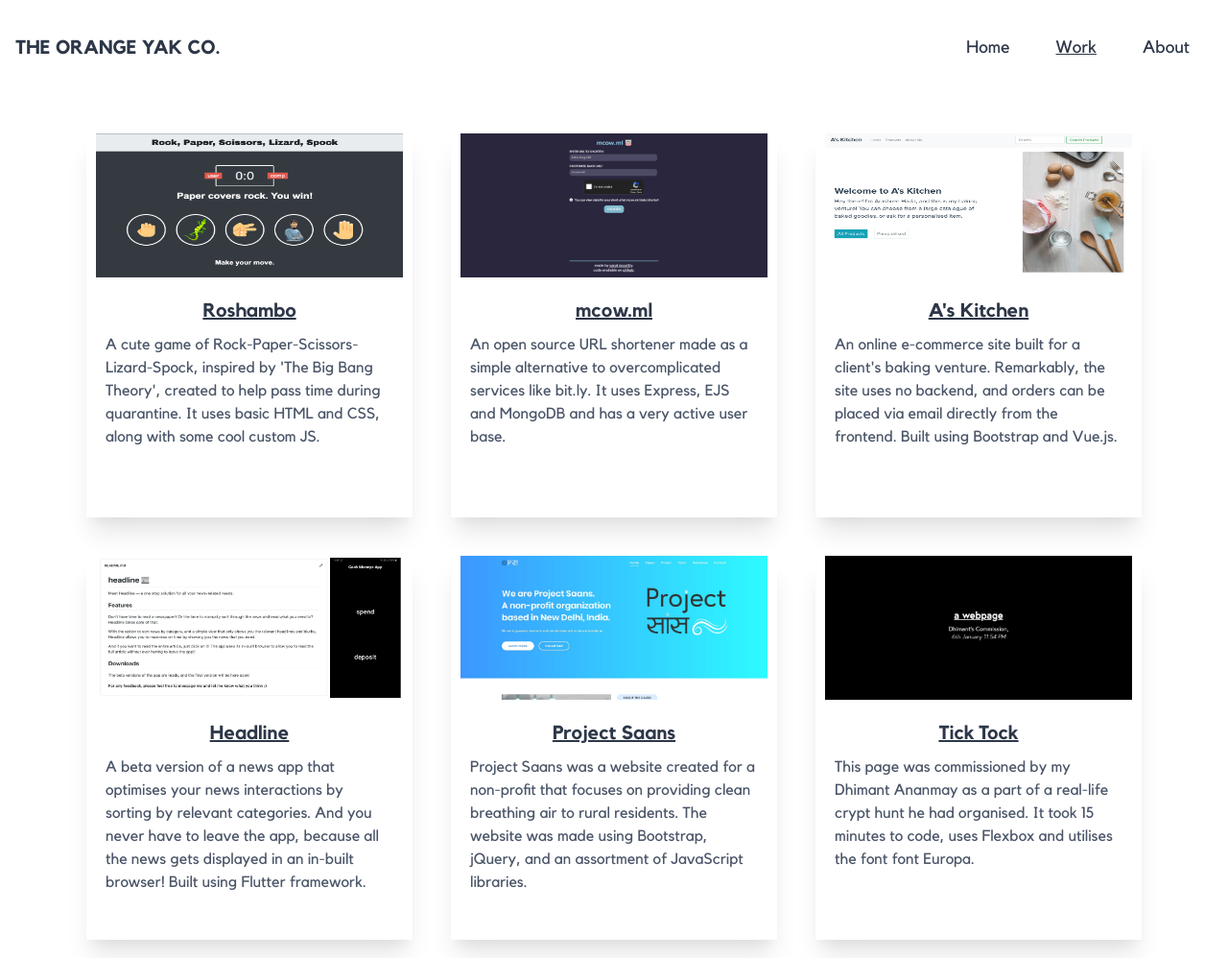
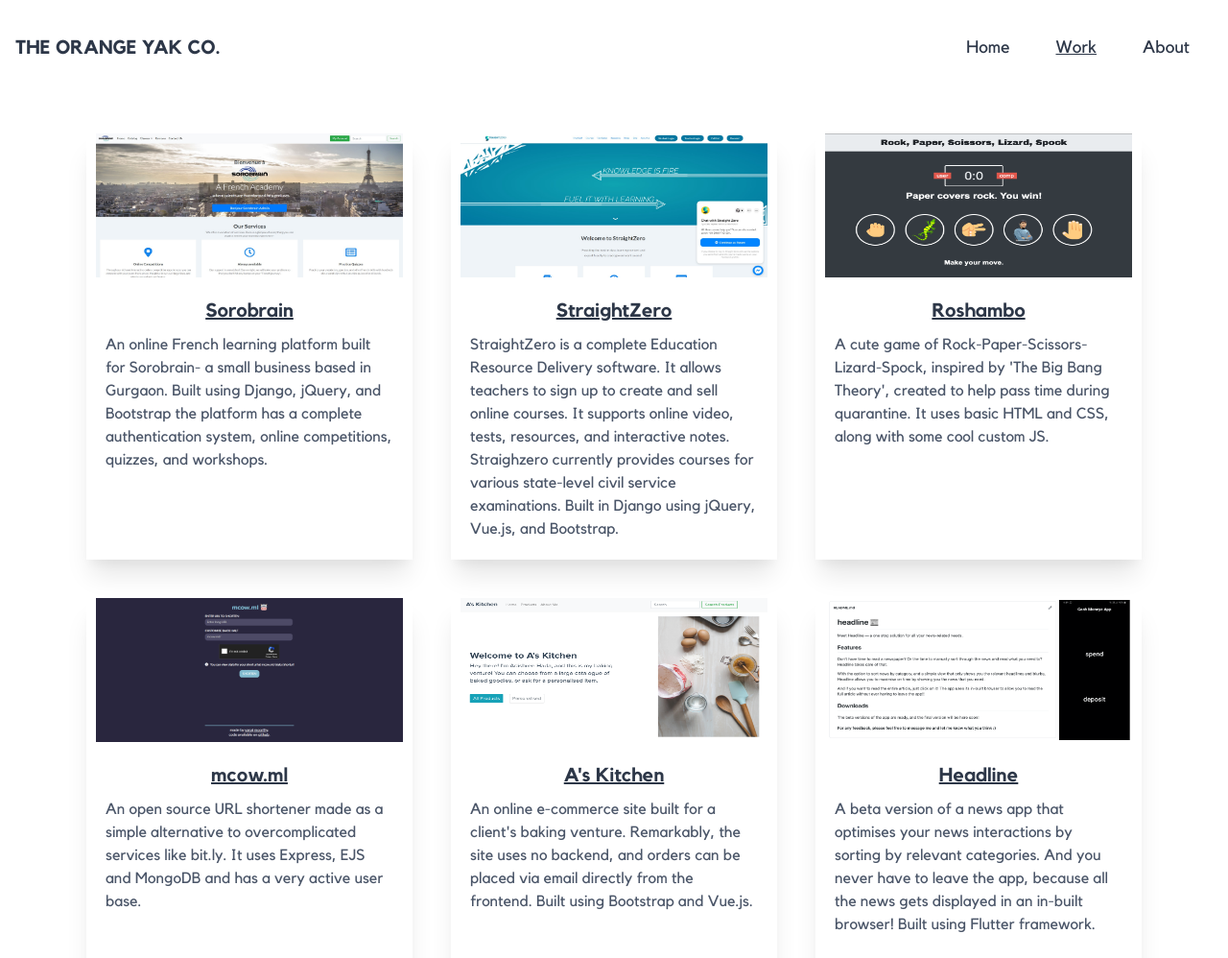
Before and after one commit to theorangeyakco/theorangeyak.co, a website: page work.html in a window 1280 px wide. Shown: the top 998 px of the page at 96% size. Drawn offline with Linux system fonts and the light colour scheme.

Commit message:
added param work cards

```diff
--- a/work.html
+++ b/work.html
@@ -47,6 +47,47 @@
 						</nav>
 					</header>
 					<main class="flex flex-wrap p-5 justify-center flex-grow">
+						<div class="card-component">
+							<a
+								class="link"
+								href="https://esorobrain.com/"
+								target="_blank"
+							>
+								<img
+									class="card-img"
+									class="m-auto"
+									src="build/static/shots/sorobrain.jpg"
+									alt=""
+								/>
+								<h1 class="heading-font">Sorobrain</h1>
+								<p class="card-text">
+									An online French learning platform built for Sorobrain- a small business based in
+									Gurgaon. Built using Django, jQuery, and Bootstrap the platform has a complete
+									authentication system, online competitions, quizzes, and workshops.
+								</p>
+							</a>
+						</div>
+						<div class="card-component">
+							<a
+								class="link"
+								href="https://straightzero.in/"
+								target="_blank"
+							>
+								<img
+									class="card-img"
+									class="m-auto"
+									src="build/static/shots/straightzero.jpg"
+									alt=""
+								/>
+								<h1 class="heading-font">StraightZero</h1>
+								<p class="card-text">
+									StraightZero is a complete Education Resource Delivery software. It allows teachers
+									to sign up to create and sell online courses. It supports online video, tests, resources,
+									and interactive notes. Straighzero currently provides courses for various state-level civil
+									service examinations. Built in Django using jQuery, Vue.js, and Bootstrap.
+								</p>
+							</a>
+						</div>
 						<div class="card-component">
 							<a
 								class="link"
```
Also changed, not shown: build/static/shots/sorobrain.jpg (added), build/static/shots/straightzero.jpg (added).
